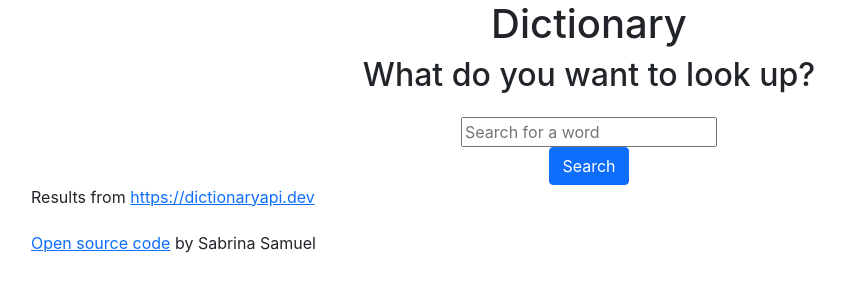
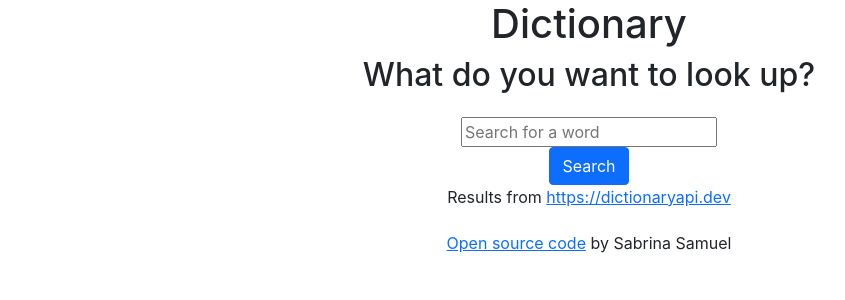
Before and after one commit to ssrome/dictionary-react, a React (Create React App) app: page / in a window 1280 px wide. Shown: the top 300 px of the page, without its empty margins (51-896 px from the left). Built offline with nearby package versions, Linux system fonts and the light colour scheme.

Commit message:
Removed logging and added styles

```diff
--- a/src/App.css
+++ b/src/App.css
@@ -1,5 +1,7 @@
 h1,
-h2 {
+h2,
+.credit,
+.Footer {
   text-align: center;
 }
 
@@ -8,6 +10,13 @@ h2 {
 }
 .searchForm {
   text-align: center;
+}
+
+.Results {
+  background-color: rgb(245, 245, 245);
+  margin: 3% auto;
+  max-width: 800px;
+  padding: 15px 20px;
 }
 
 .word {
--- a/src/App.js
+++ b/src/App.js
@@ -9,7 +9,7 @@ function App() {
         <h1>Dictionary</h1>
         <h2>What do you want to look up?</h2>
         <Dictionary />
-        <div>
+        <div className="credit">
           Results from{" "}
           <a href="https://dictionaryapi.dev/" target="_blank" rel="noreferrer">
             https://dictionaryapi.dev
--- a/src/Dictionary.js
+++ b/src/Dictionary.js
@@ -7,7 +7,6 @@ export default function Dictionary() {
   const [results, setResults] = useState(null);
 
   function handleResponse(response) {
-    // console.log(response.data);
     setResults(response.data[0]);
   }
 
--- a/src/Results.js
+++ b/src/Results.js
@@ -2,10 +2,9 @@ import React from "react";
 import Meaning from "./Meaning";
 
 export default function Results(props) {
-  console.log(props.results);
   if (props.results) {
     return (
-      <div>
+      <div className="Results">
         <h3 className="word">{props.results.word}</h3>
         {props.results.meanings.map(function (meaning, index) {
           return <Meaning key={index} meaning={meaning} />;
```
